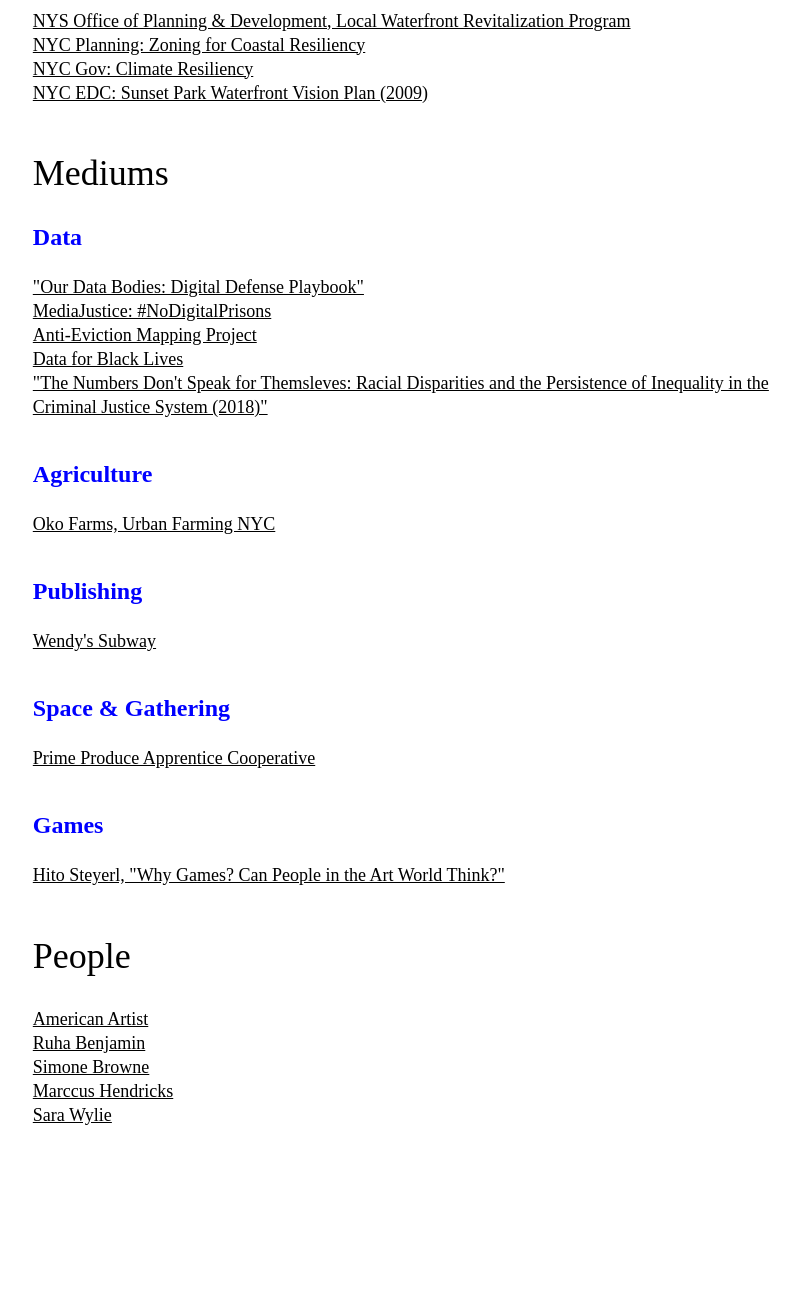
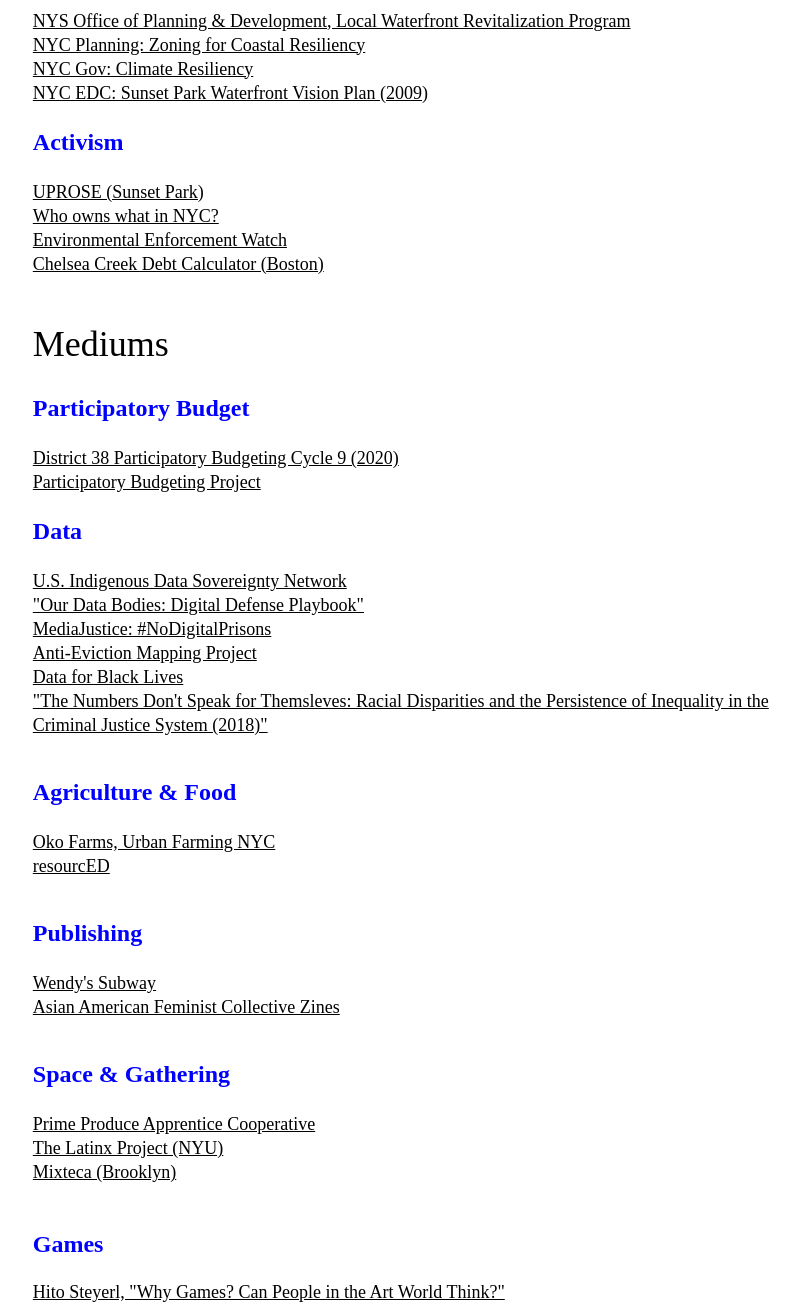
Before and after one commit to colfordc/value, a plain HTML site: page directory.html in a window 1280 px wide. Shown: the part 740-2047 px from the top of the page, without its empty margins (228-1028 px from the left). Before the commit the page ends 1947 px from the top, so only its background shows below. Drawn offline with Linux system fonts and the light colour scheme.

Commit message:
link updates

```diff
--- a/directory.html
+++ b/directory.html
@@ -34,7 +34,7 @@
 			</div>
 			<br>
 			<div class="container">
-				<h2>Water</h2>
+				<h2>Environmental Justice & Injustice</h2>
 				<p id="subheader"><em><b>Flood Aid & Information</b></em></p>
 				<li><a href="https://www.floodhelpny.org/en/backwater-valve-program">FloodHelp NY: Backwater Valve Installation Program</a></li>
 				<li><a href="https://openseweratlas.tumblr.com/">Open Sewer Atlas NYC</a></li>
@@ -52,26 +52,40 @@
 				<li><a href="https://www1.nyc.gov/assets/planning/download/pdf/plans-studies/flood-resiliency-update/zoning-for-flood-resiliency.pdf">NYC Planning: Zoning for Coastal Resiliency</a></li>
 				<li><a href="https://www1.nyc.gov/site/planning/plans/climate-resiliency/climate-resiliency.page">NYC Gov: Climate Resiliency</a></li>
 				<li><a href="https://edc.nyc/sites/default/files/filemanager/Resources/Studies/sunset_park_waterfront_vision_plan.pdf">NYC EDC: Sunset Park Waterfront Vision Plan (2009)</a></li>
+				<p id="subheader"><em><b>Activism</b></em></p>
+				<li><a href="https://www.uprose.org/">UPROSE (Sunset Park)</a></li>
+				<li><a href="https://whoownswhat.justfix.nyc/en/">Who owns what in NYC?</a></li>
+				<li><a href="https://www.environmentalenforcementwatch.org/about/">Environmental Enforcement Watch</a></li>
+				<li><a href="https://quiz.tryinteract.com/#/5e9ba0e70e54d50014ef8730">Chelsea Creek Debt Calculator (Boston)</a></li>
 			</div>
 			<br>
 
 			<div class="container">
 				<h2>Mediums</h2>
+				<p id="subheader"><em><b>Participatory Budget</b></em></p>
+				<li><a href="https://council.nyc.gov/carlos-menchaca/on-to-the-next-phase-of-pbnyc/">District 38 Participatory Budgeting Cycle 9 (2020)</a></li>
+				<li><a href="https://www.participatorybudgeting.org/what-is-pb/">Participatory Budgeting Project</a></li>
 				<p id="subheader"><em><b>Data</b></em></p>
+				<li><a href="https://usindigenousdata.org/care-principles">U.S. Indigenous Data Sovereignty Network</a></li>
 				<li><a href="https://store.alliedmedia.org/products/our-data-bodies-digital-defense-playbook?variant=18553259655264">"Our Data Bodies: Digital Defense Playbook"</a></li>
 				<li><a href="https://mediajustice.org/challengingecarceration/">MediaJustice: #NoDigitalPrisons</a></li>
 				<li><a href="https://antievictionmap.com/">Anti-Eviction Mapping Project</a></li>
 				<li><a href="https://d4bl.org/">Data for Black Lives</a></li>
 				<li><a href="https://journals.sagepub.com/doi/full/10.1177/0963721418763931">"The Numbers Don't Speak for Themsleves: Racial Disparities and the Persistence of Inequality in the Criminal Justice System (2018)"</a></li>
 				<br>
-				<p id="subheader"><em><b>Agriculture</b></em></p>
+				<p id="subheader"><em><b>Agriculture & Food</b></em></p>
 				<li><a href="https://www.okofarms.org/">Oko Farms, Urban Farming NYC</a></li>
+				<li><a href="https://www.resourcedny.com/">resourcED</a></li>
 				<br>
 				<p id="subheader"><em><b>Publishing</b></em></p>
 				<li><a href="https://www.wendyssubway.com/">Wendy's Subway</a></li>
+				<li><a href="https://www.asianamfeminism.org/resources">Asian American Feminist Collective Zines</a></li>
 				<br>
 				<p id="subheader"><em><b>Space & Gathering</b></em></p>
 				<li><a href="https://www.primeproduce.coop/">Prime Produce Apprentice Cooperative</a></li>
+				<li><a href="https://www.latinxproject.nyu.edu/">The Latinx Project (NYU)</a></li>
+				<li><a href="https://www.mixteca.org/en/home">Mixteca (Brooklyn)</a></li>
+				<li>
 				<br>
 				<p id="subheader"><em><b>Games</b></em></p>
 				<li><a href="https://www.youtube.com/watch?v=TQG5HUxNRbk&feature=youtu.be">Hito Steyerl, "Why Games? Can People in the Art World Think?"</a></li>
```
Also changed, not shown: 1 other file.
